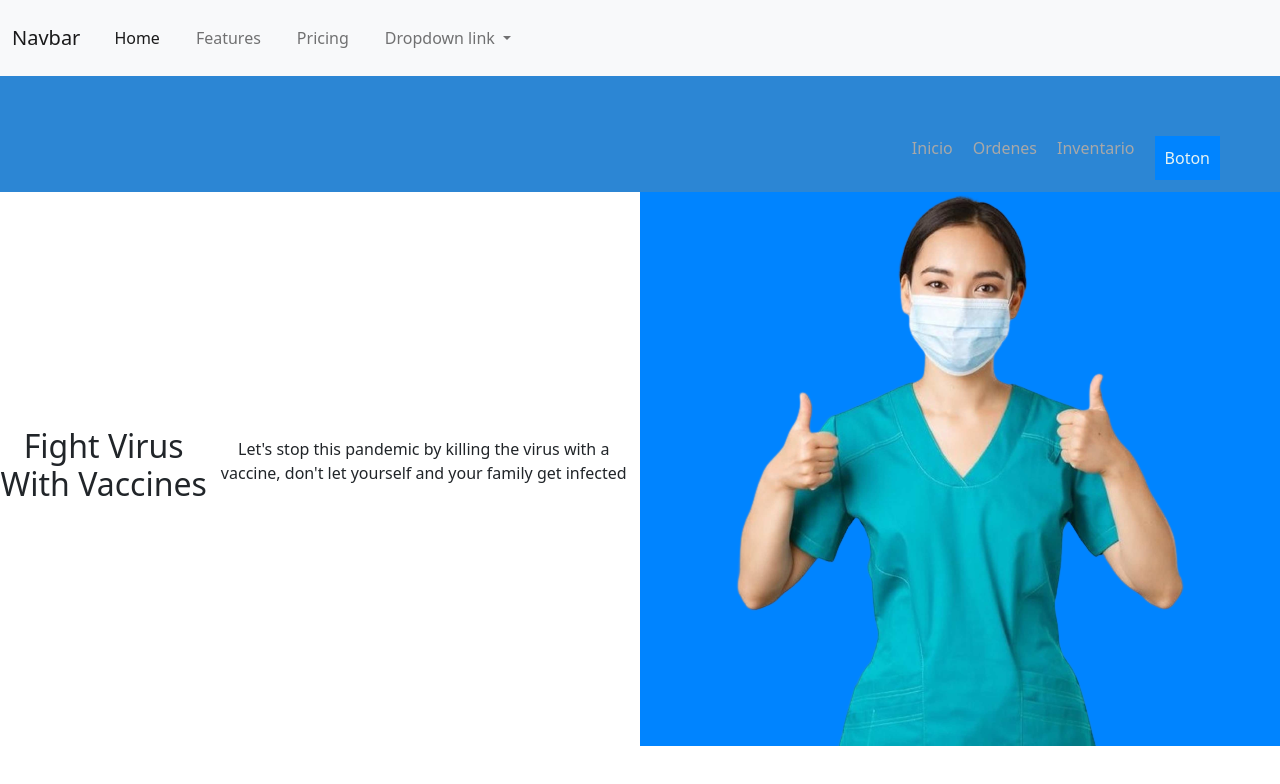
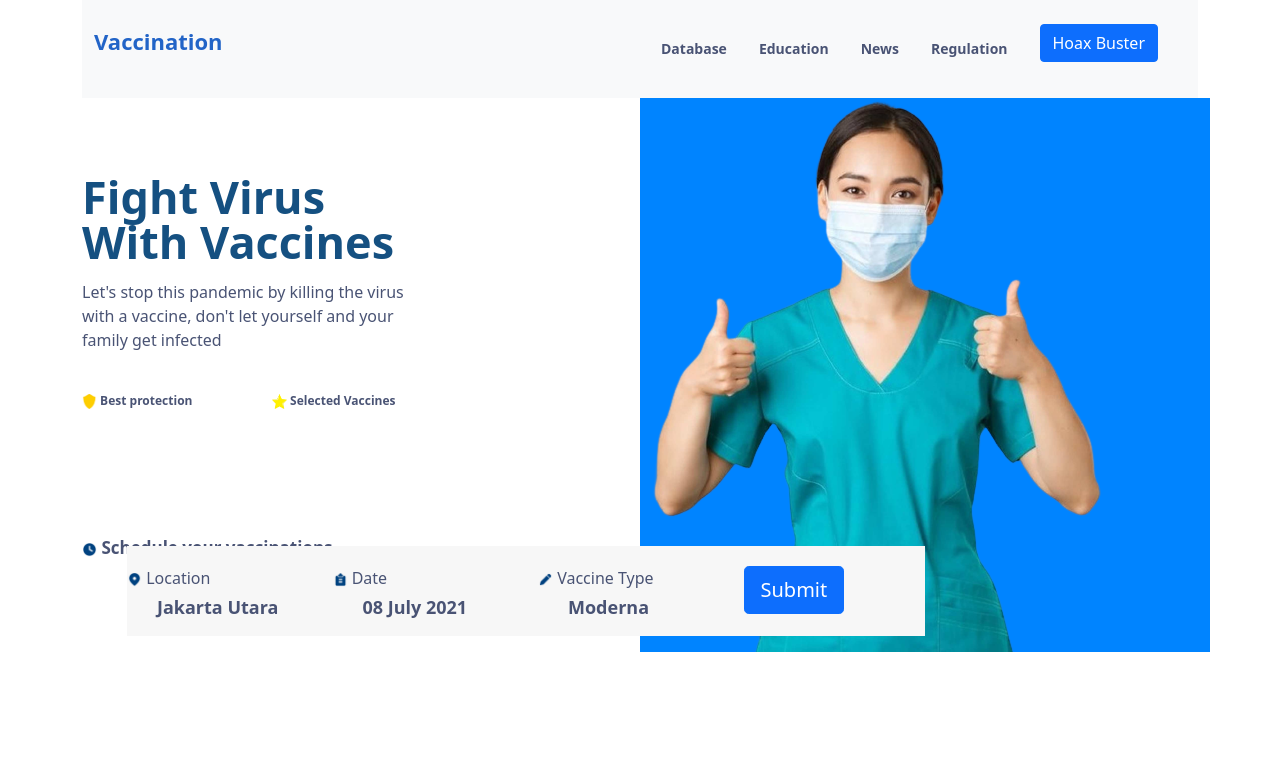
Before and after one commit to DiegoRuP/KatasIntroFrontEnd-DiegoRuan, a plain HTML site: page Semana3-FrontEnd/index.html in a window 1280 px wide. Drawn offline with nearby package versions, Linux system fonts and the light colour scheme.

Commit message:
Avance semana 3

```diff
--- a/Semana3-FrontEnd/index.html
+++ b/Semana3-FrontEnd/index.html
@@ -4,58 +4,82 @@
     <meta charset="UTF-8">
     <meta http-equiv="X-UA-Compatible" content="IE=edge">
     <meta name="viewport" content="width=device-width, initial-scale=1.0">
-    <title>Vacunacion</title>
+    <title>Vaccination</title>
     <link rel="stylesheet" href="style.css">
     <link href="https://cdn.jsdelivr.net/npm/bootstrap@5.1.3/dist/css/bootstrap.min.css" rel="stylesheet" integrity="sha384-1BmE4kWBq78iYhFldvKuhfTAU6auU8tT94WrHftjDbrCEXSU1oBoqyl2QvZ6jIW3" crossorigin="anonymous">
     <script src="https://cdn.jsdelivr.net/npm/bootstrap@5.1.3/dist/js/bootstrap.bundle.min.js" integrity="sha384-ka7Sk0Gln4gmtz2MlQnikT1wXgYsOg+OMhuP+IlRH9sENBO0LRn5q+8nbTov4+1p" crossorigin="anonymous"></script>
 </head>
 <body>
+    <div class="container">
       <nav class="navbar navbar-expand-lg navbar-light bg-light">
         <div class="container-fluid">
-          <a class="navbar-brand" href="#">Navbar</a>
-          <button class="navbar-toggler" type="button" data-bs-toggle="collapse" data-bs-target="#navbarNavDropdown" aria-controls="navbarNavDropdown" aria-expanded="false" aria-label="Toggle navigation">
-            <span class="navbar-toggler-icon"></span>
-          </button>
-          <div class="collapse navbar-collapse" id="navbarNavDropdown">
-            <ul class="navbar-nav">
+          <a class="navbar-brand" href="#"><p id="navHometxt"> Vaccination</p></a>
+          <nav class="navbar navbar-expand-lg navbar-light bg-light">
+            <div class="container-fluid">
+              <ul class="nav justify-content-end">
                 <li class="nav-item">
-                <a class="nav-link active" aria-current="page" href="#">Home</a>
+                  <a class="nav-link" href="#" id="navtxt">Database</a>
                 </li>
                 <li class="nav-item">
-                <a class="nav-link" href="#">Features</a>
+                  <a class="nav-link" href="#" id="navtxt">Education</a>
                 </li>
                 <li class="nav-item">
-                <a class="nav-link" href="#">Pricing</a>
+                  <a class="nav-link" href="#" id="navtxt">News</a>
                 </li>
-              <li class="nav-item dropdown">
-                <a class="nav-link dropdown-toggle" href="#" id="navbarDropdownMenuLink" role="button" data-bs-toggle="dropdown" aria-expanded="false">
-                  Dropdown link
-                </a>
-                <ul class="dropdown-menu" aria-labelledby="navbarDropdownMenuLink">
-                  <li><a class="dropdown-item" href="#">Accion</a></li>
-                  <li><a class="dropdown-item" href="#">Another action</a></li>
-                  <li><a class="dropdown-item" href="#">Something else here</a></li>
-                </ul>
+                <li class="nav-item">
+                  <a class="nav-link" href="#" id="navtxt">Regulation</a>
+                </li>
+                <li class="nav-item">
+                  <a class="nav-link"><button class="btn btn-primary"> Hoax Buster</button></a>
                 </li>
               </ul>
             </div>
+          </nav>
         </div>
       </nav>
-        <nav class="menu">
-            <ul>
-                <li><button class="button-nav">Boton</button></li>
-                <li>Inventario</li>
-                <li>Ordenes</li>
-                <li>Inicio</li>
-            </ul>
-        </nav>
-        <div id="contenedor">
-            <div id="headertxt">
-                <h2>Fight Virus With Vaccines</h2>
-                <p>Let's stop this pandemic by killing the virus with a vaccine, don't let yourself and your family get infected</p>
     </div>
-              <div id="bgcolor">
+        <div class="container containerMain">
+          <div class="row align-items-center">
+            <div class="col">
+              <p id="maintitle">Fight Virus <br> With Vaccines</p>
+              <p id="maintxt">Let's stop this pandemic by killing the virus <br> with a vaccine, don't let yourself and your <br> family get infected</p>
+              <br>
+              <div class="row justify-content-start">
+                <div class="col-4">
+                  <p id="maintxtLogo"><img id="mainicon" src="images/shield.png"> Best protection</p>
+                </div>
+                <div class="col-4">
+                  <p id="maintxtLogo"><img id="mainicon" src="images/star.png"> Selected Vaccines</p>
+                </div>
+              </div>
+              <p id="maintxtbottom"><img id="mainicon" src="images/clock.png"> Schedule your vaccinations</p>
+            </div>
+            <div class="col" id="bgcolor">
               <img src="images/img1.png">
+            </div>
+          </div>
+          <div class="form">
+            <div class="row justify-content-start">
+              <div class="col-3">
+                <p id="maintxt"><img id="mainicon" src="images/location.png"> Location</p>
+                <p id="maintxtform">Jakarta Utara</p>
+              </div>
+              <div class="col-3">
+                <p id="maintxt"><img id="mainicon" src="images/date.png"> Date</p>
+                <p id="maintxtform">08 July 2021</p>
+              </div>
+              <div class="col-3">
+                <p id="maintxt"><img id="mainicon" src="images/type.png"> Vaccine Type</p>
+                <p id="maintxtform">Moderna</p>
+              </div>
+              <div class="col-3">
+                <button class="btn btn-primary btn-lg">Submit</button>
+              </div>
+            </div>
+          </div>
+        <div class="container containerMain">
+          <div class="row align-items-center">
+
           </div>
         </div>
 </body>
--- a/Semana3-FrontEnd/style.css
+++ b/Semana3-FrontEnd/style.css
@@ -2,57 +2,75 @@
     box-sizing: border-box;
     margin: 0;
 }
-body {
-    font-family: Arial, Helvetica, sans-serif;
-}
-nav ul{
-    list-style-type: none;
-}
-li {
-    float: right;
-    padding: 10px;
-    color: rgb(168, 168, 168);
-}
-footer{
-    background-color: rgb(185, 51, 51);
-    padding: 10px;
-    text-align: center;
-    color: rgb(238, 145, 145);
-    width: 100%;
-}
-
-.menu{
-    background-color: rgb(44, 134, 212);
-    height: 30%;
-    padding: 50px;
-
-}
-
-.button-nav{
-    color: rgb(230, 243, 243);
-    background-color: rgb(0, 132, 255);
-    border: 0;
-    padding: 10px;
-
-}
-#contenedor {
-    display: flex;
-    flex-direction: row;
-    flex-wrap: wrap;
-    width: 100%;
-}
-
-#contenedor > div {
-    width: 50%;
-    text-align: center;
-
+h2, h3{
+    color: rgb(21, 80, 129);
+    font-weight: 700 !important;
 }
 #bgcolor{
     background-color: rgb(0, 132, 255);
-
 }
 #headertxt{
     display: flex;
     align-items: center;
     justify-content: center;
 }
+#maintitle{
+    color: rgb(21, 80, 129);
+    font-weight: 700 !important;
+    font-size: 45px !important;
+    text-align: left;
+    line-height: 45px;
+}
+#maintxt{
+    color: rgb(73, 83, 116);
+}
+#maintxtLogo{
+    font-size: 12px !important;
+    color: rgb(73, 83, 116);
+    font-weight: bold;
+}
+#mainicon{
+    height: 15px;
+    width: 15px;
+}
+#maintxtform{
+    font-size: 18px !important;
+    color: rgb(73, 83, 116);
+    font-weight: bold;
+    line-height: 3px;
+    padding-left: 30px;
+}
+#maintxtbottom{
+    padding-top: 20%;
+    font-size: 17px !important;
+    color: rgb(73, 83, 116);
+    font-weight: bold;
+}
+#navHometxt{
+    font-size: 22px;
+    line-height: 50px;
+    color: rgb(34, 100, 199);
+    font-weight: bold;
+}
+#navtxt{
+    font-size: 14px;
+    line-height: 50px;
+    color: rgb(73, 83, 116);
+    font-weight: 600;
+}
+.containerMain{
+    position: relative !important;
+}
+.form{
+    color: rgb(73, 83, 116);
+    padding-top: 20px;
+    position: absolute !important;
+    background-color: rgb(247, 247, 247);
+    left: 0;
+    top: 78%;
+    right: 20%;
+    bottom: 0;
+    margin: auto;
+    height: 90px;
+    width: 70%;
+}
```
Also changed, not shown: Semana3-FrontEnd/images/clock.png (added), Semana3-FrontEnd/images/date.png (added), Semana3-FrontEnd/images/location.png (added), Semana3-FrontEnd/images/shield.png (added), Semana3-FrontEnd/images/star.png (added), Semana3-FrontEnd/images/type.png (added). Lines whose indentation alone changed are shown as unchanged.
